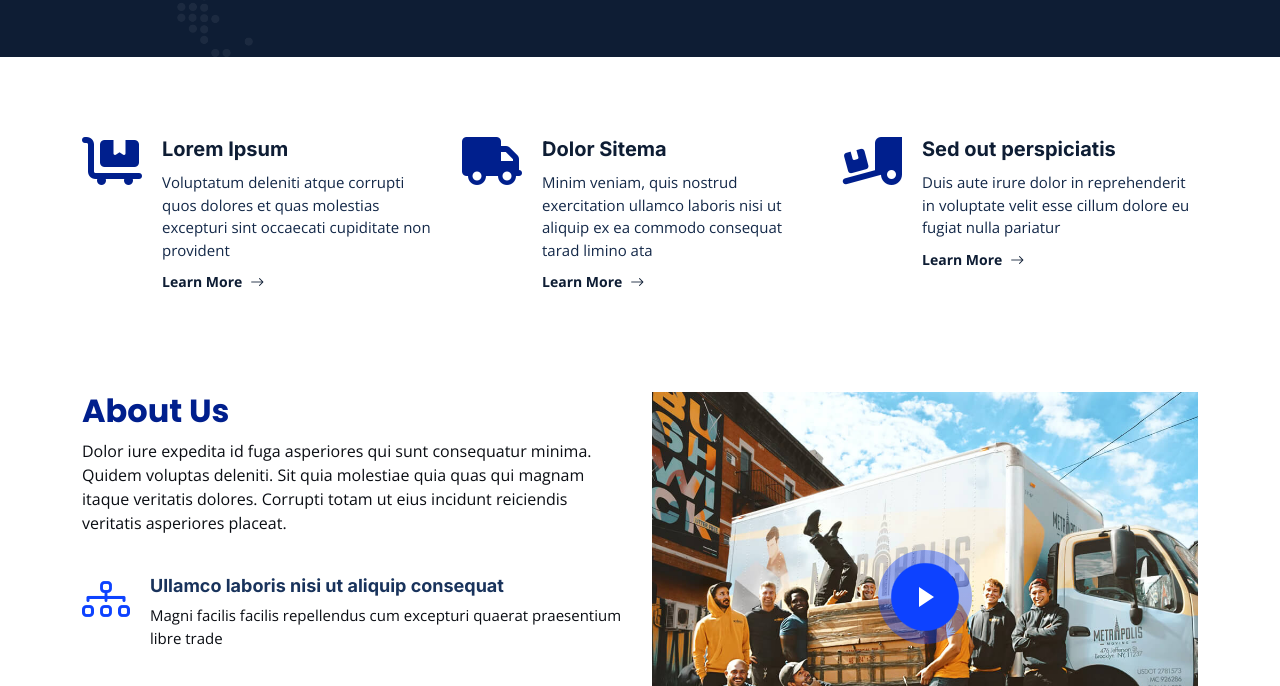
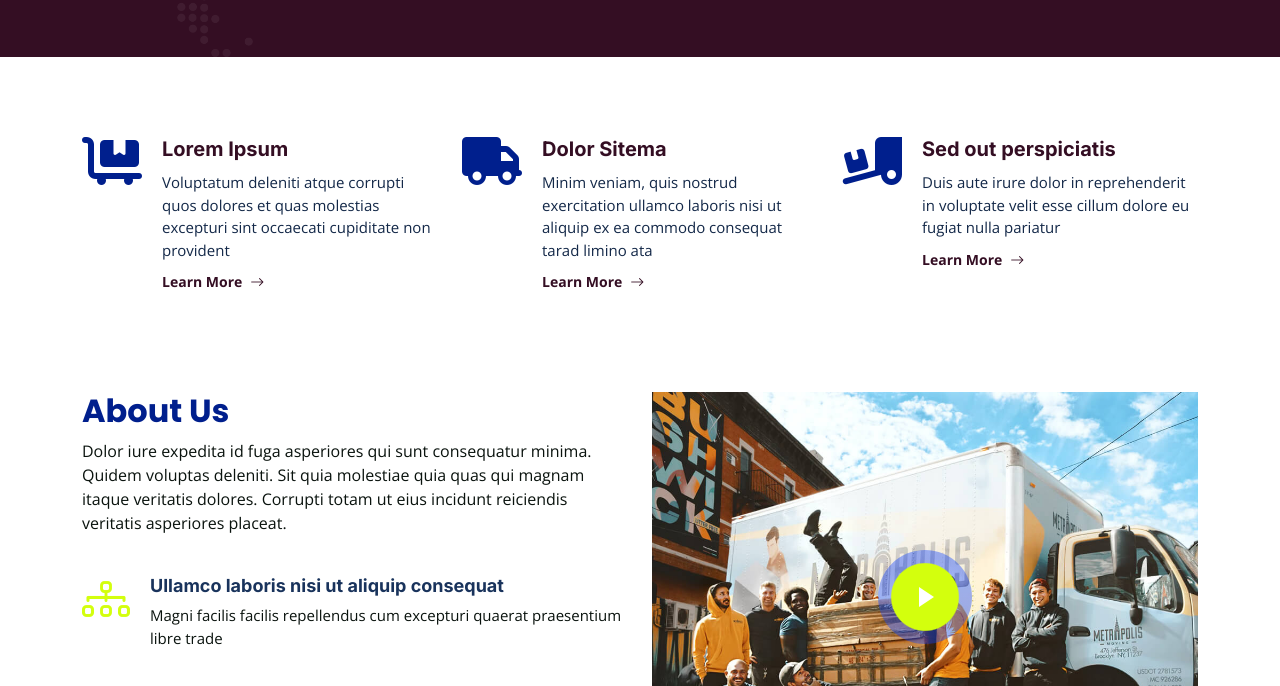
Before and after one commit to Abz1996/Labber, a plain HTML site: page index.html in a window 1280 px wide. Shown: the part 692-1378 px from the top of the page. Drawn offline with nearby package versions, Linux system fonts and the light colour scheme.

Commit message:
nani commit

```diff
--- a/assets/css/main.css
+++ b/assets/css/main.css
@@ -19,9 +19,9 @@
 
 /* Colors */
 :root {
-  --color-default: #0a0d13;
-  --color-primary: #0d42ff;
-  --color-secondary: #0e1d34;
+  --color-default: #0a130e;
+  --color-primary: #d3ff0d;
+  --color-secondary: #340e23;
 }
 
 /* Smooth scroll behavior */
```
